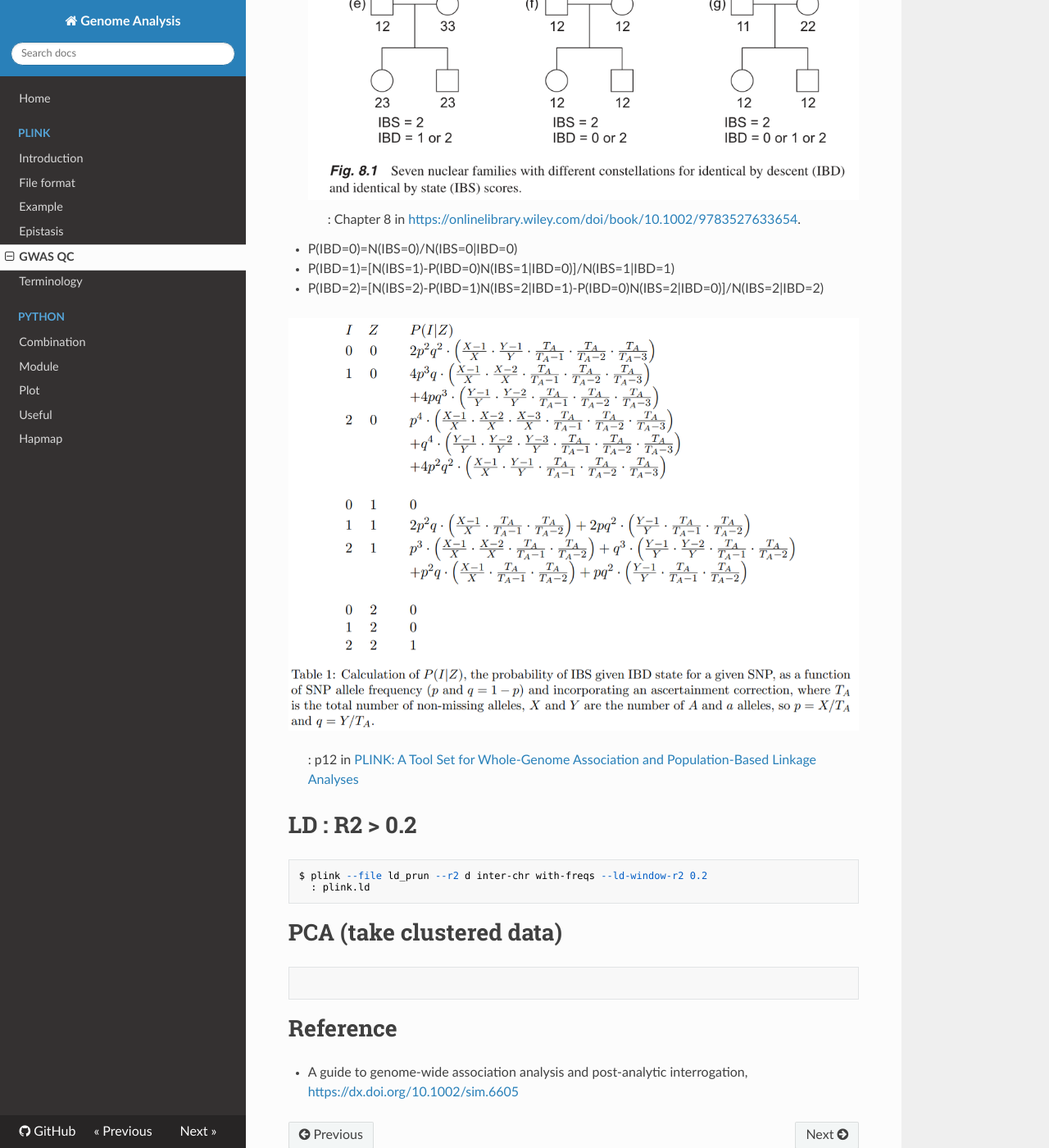
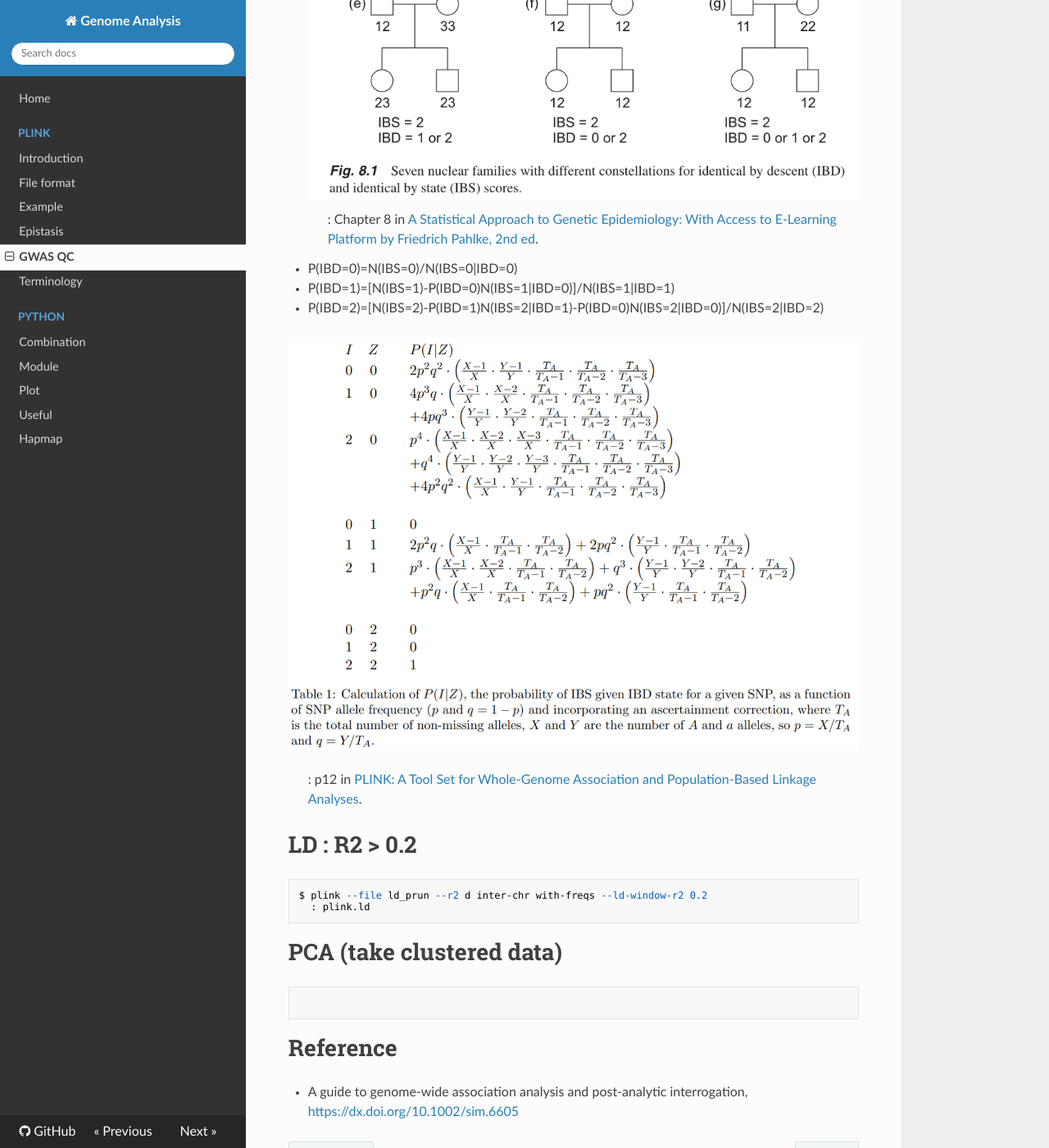
Before and after one commit to WonyoungCho/plink, an MkDocs documentation site: the page built from docs/GWAS.md, in a window 1280 px wide and 1400 px high, scrolled down 1929 px. Shown: the whole window at 82% size. Built offline with MkDocs 1.6.1, drawn with Linux system fonts in a browser that asks for light colours; nearby versions of some CDN libraries; old or Windows-style settings are respelled for this version of MkDocs.

Commit message:
Update GWAS.md

````diff
--- a/docs/GWAS.md
+++ b/docs/GWAS.md
@@ -77,14 +77,14 @@ plt.show()
 
 - IBS (Identity by State) vs IBD (Identity by Descent)
 ![IBS_IBD](./image/IBS_IBD.PNG)
-> : Chapter 8 in <https://onlinelibrary.wiley.com/doi/book/10.1002/9783527633654>.
+> : Chapter 8 in [A Statistical Approach to Genetic Epidemiology: With Access to E‐Learning Platform by Friedrich Pahlke, 2nd ed](https://onlinelibrary.wiley.com/doi/book/10.1002/9783527633654).
 
 - P(IBD=0)=N(IBS=0)/N(IBS=0|IBD=0)
 - P(IBD=1)=[N(IBS=1)-P(IBD=0)N(IBS=1|IBD=0)]/N(IBS=1|IBD=1)
 - P(IBD=2)=[N(IBS=2)-P(IBD=1)N(IBS=2|IBD=1)-P(IBD=0)N(IBS=2|IBD=0)]/N(IBS=2|IBD=2)
 
 ![probIBD](./image/probIBD.PNG)
-> : p12 in [PLINK: A Tool Set for Whole-Genome Association and Population-Based Linkage Analyses](https://www.ncbi.nlm.nih.gov/pmc/articles/PMC1950838/)
+> : p12 in [PLINK: A Tool Set for Whole-Genome Association and Population-Based Linkage Analyses](https://www.ncbi.nlm.nih.gov/pmc/articles/PMC1950838/).
 
 # LD : R2 > 0.2
 ```
````
